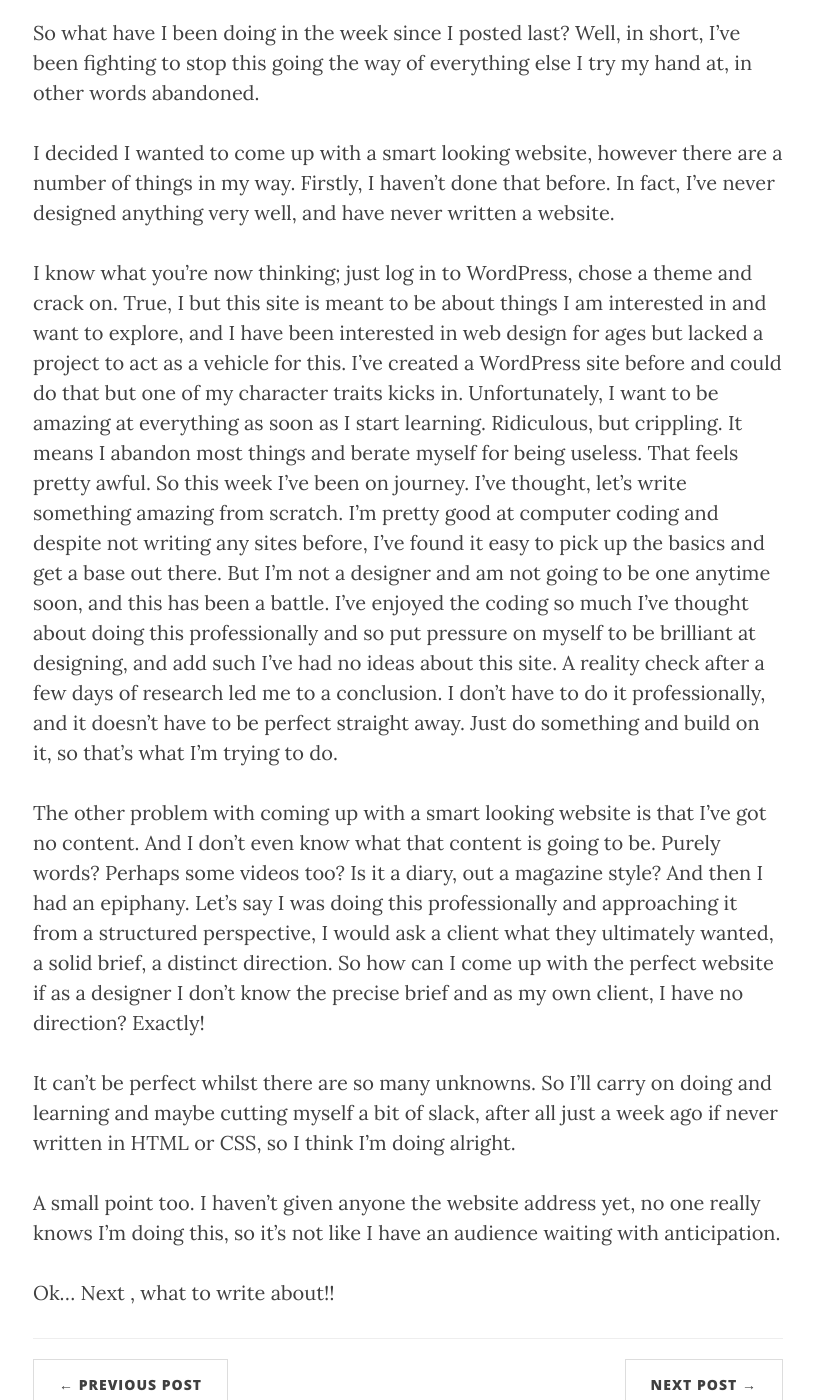
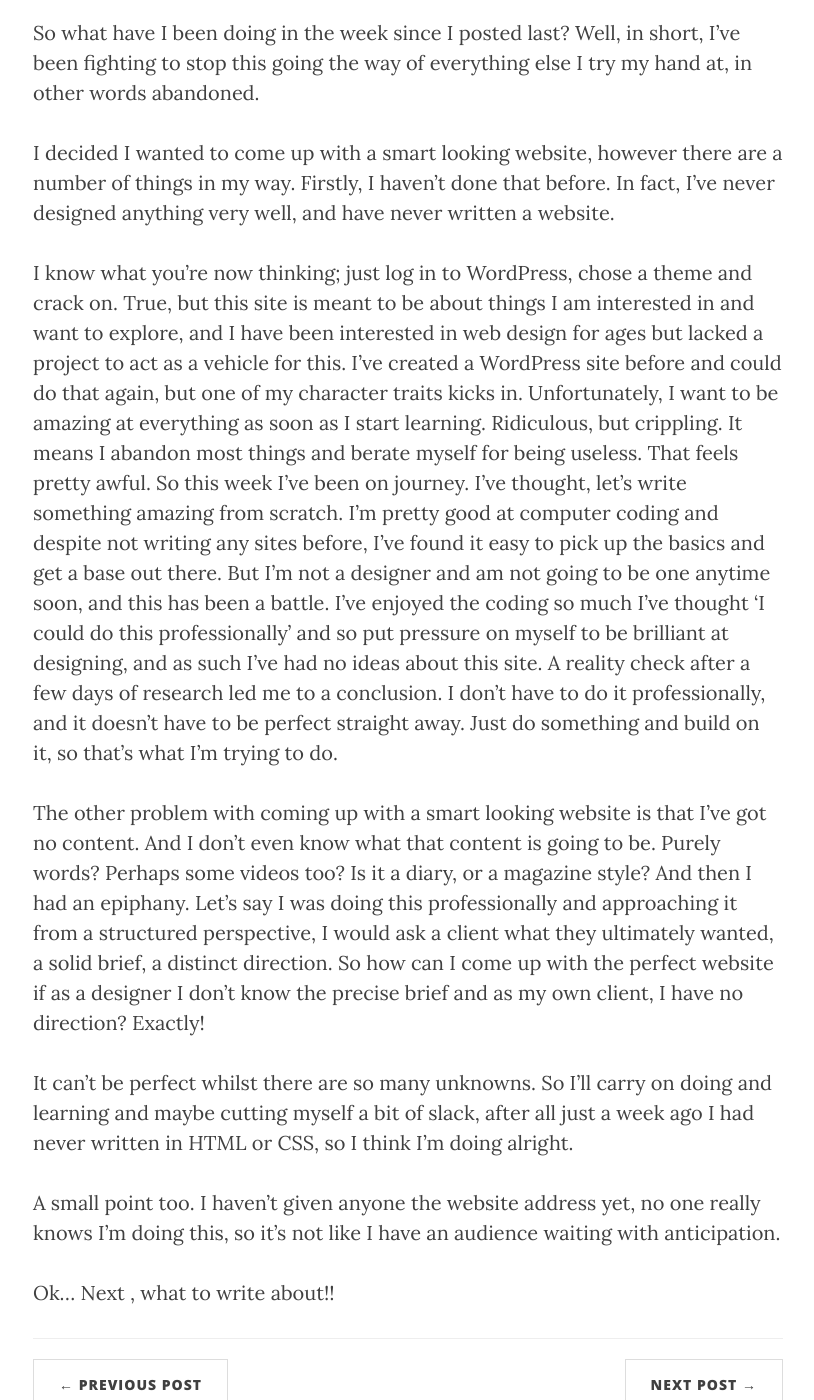
Before and after one commit to dawsneyland/formerdland, a Jekyll site: the page built from _posts/2016-02-09-in-search-of-perfection.md, in a window 1280 px wide and 1400 px high, scrolled down 1081 px. Shown: the whole window, without its empty margins (232-1046 px from the left). Built offline with Jekyll 4.4.1, drawn with Linux system fonts in a browser that asks for light colours; nearby versions of some CDN libraries; some of the changed text lies outside the part shown.

Commit message:
Update 2016-02-09-in-search-of-perfection.md

```diff
--- a/_posts/2016-02-09-in-search-of-perfection.md
+++ b/_posts/2016-02-09-in-search-of-perfection.md
@@ -17,11 +17,11 @@
 
 I decided I wanted to come up with a smart looking website, however there are a number of things in my way. Firstly, I haven't done that before. In fact, I've never designed anything very well, and have never written a website.
 
-I know what you're now thinking; just log in to WordPress, chose a theme and crack on. True, I but this site is meant to be about things I am interested in and want to explore, and I have been interested in web design for ages but lacked a project to act as a vehicle for this. I've created a WordPress site before and could do that but one of my character traits kicks in. Unfortunately, I want to be amazing at everything as soon as I start learning. Ridiculous, but crippling. It means I abandon most things and berate myself for being useless. That feels pretty awful. So this week I've been on journey. I've thought, let's write something amazing from scratch. I'm pretty good at computer coding and despite not writing any sites before, I've found it easy to pick up the basics and get a base out there. But I'm not a designer and am not going to be one anytime soon, and this has been a battle. I've enjoyed the coding so much I've thought about doing this professionally and so put pressure on myself to be brilliant at designing, and add such I've had no ideas about this site. A reality check after a few days of research led me to a conclusion. I don't have to do it professionally, and it doesn't have to be perfect straight away. Just do something and build on it, so that's what I'm trying to do.
+I know what you're now thinking; just log in to WordPress, chose a theme and crack on. True, but this site is meant to be about things I am interested in and want to explore, and I have been interested in web design for ages but lacked a project to act as a vehicle for this. I've created a WordPress site before and could do that again, but one of my character traits kicks in. Unfortunately, I want to be amazing at everything as soon as I start learning. Ridiculous, but crippling. It means I abandon most things and berate myself for being useless. That feels pretty awful. So this week I've been on journey. I've thought, let's write something amazing from scratch. I'm pretty good at computer coding and despite not writing any sites before, I've found it easy to pick up the basics and get a base out there. But I'm not a designer and am not going to be one anytime soon, and this has been a battle. I've enjoyed the coding so much I've thought 'I could do this professionally' and so put pressure on myself to be brilliant at designing, and as such I've had no ideas about this site. A reality check after a few days of research led me to a conclusion. I don't have to do it professionally, and it doesn't have to be perfect straight away. Just do something and build on it, so that's what I'm trying to do.
 
-The other problem with coming up with a smart looking website is that I've got no content. And I don't even know what that content is going to be. Purely words? Perhaps some videos too? Is it a diary, out a magazine style? And then I had an epiphany. Let's say I was doing this professionally and approaching it from a structured perspective, I would ask a client what they ultimately wanted, a solid brief,  a distinct direction. So how can I come up with the perfect website if as a designer I don't know the precise brief and as my own client, I have no direction? Exactly!
+The other problem with coming up with a smart looking website is that I've got no content. And I don't even know what that content is going to be. Purely words? Perhaps some videos too? Is it a diary, or a magazine style? And then I had an epiphany. Let's say I was doing this professionally and approaching it from a structured perspective, I would ask a client what they ultimately wanted, a solid brief,  a distinct direction. So how can I come up with the perfect website if as a designer I don't know the precise brief and as my own client, I have no direction? Exactly!
 
-It can't be perfect whilst there are so many unknowns. So I'll carry on doing and learning and maybe cutting myself a bit of slack, after all just a week ago if never written in HTML or CSS, so I think I'm doing alright.
+It can't be perfect whilst there are so many unknowns. So I'll carry on doing and learning and maybe cutting myself a bit of slack, after all just a week ago I had never written in HTML or CSS, so I think I'm doing alright.
 
 A small point too. I haven't given anyone the website address yet, no one really knows I'm doing this, so it's not like I have an audience waiting with anticipation.
 
```
Also changed, not shown: other parts of _posts/2016-02-09-in-search-of-perfection.md (+1 -1 lines).
